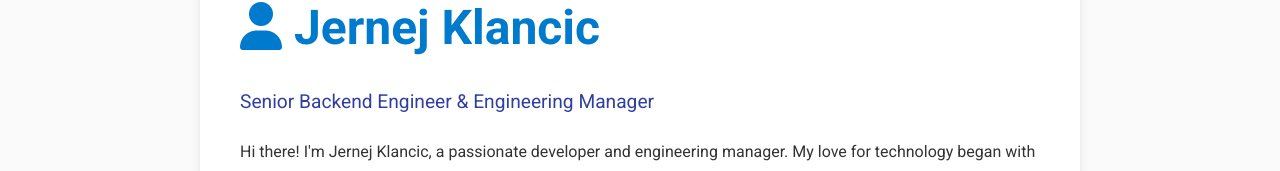
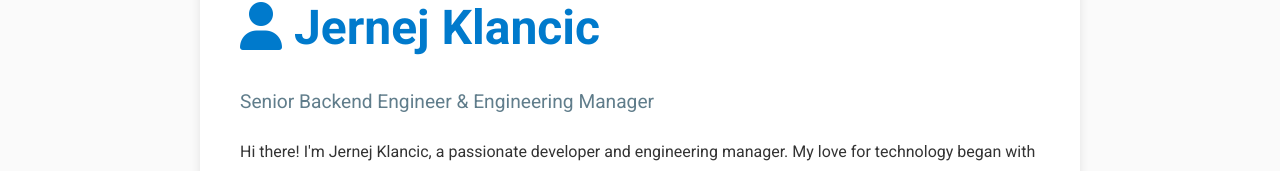
Before and after one commit to jklancic/personal-branding, an Angular app: page / in a window 1280 px wide. Shown: the part 170-341 px from the top of the page. Built offline with nearby package versions, Linux system fonts and the light colour scheme; no server answers.

Commit message:
Align secondary with primary color

```diff
--- a/src/styles.css
+++ b/src/styles.css
@@ -4,7 +4,7 @@
 
 :root {
   --primary: #007acc;
-  --secondary: #303f9f;
+  --secondary: #607d8b;
   --text: #333;
   --bg: #fafafa;
   --card-bg: #fff;
```
